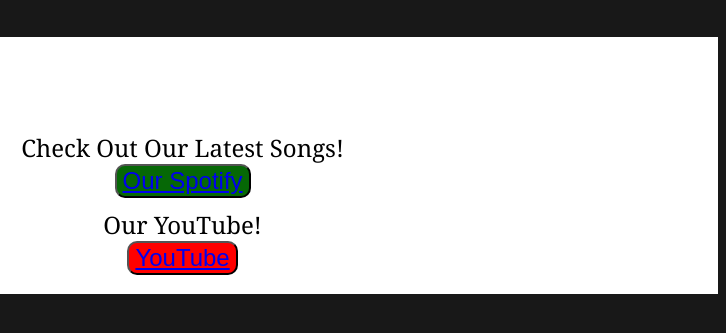
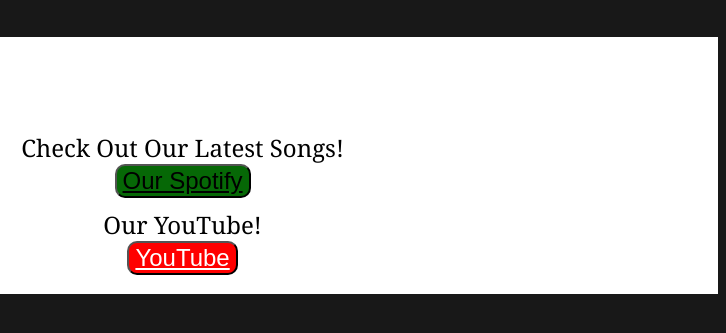
Before and after one commit to PeskyPenguin923/a-mummers-farce, a plain HTML site: page index.html in a window 1280 px wide. Shown: the part 635-968 px from the top of the page, 554-1280 px from the left. Drawn offline with Linux system fonts and the light colour scheme.

Commit message:
Update social link colors

```diff
--- a/style.css
+++ b/style.css
@@ -112,6 +112,10 @@ body {
     border-radius: 10px;
 }
 
+.spotify-link {
+    color: black;
+}
+
 .youtube .heading {
     display: flex;
     justify-content: center;
@@ -127,6 +131,10 @@ body {
     margin-left: auto;
     margin-right: auto;
     border-radius: 10px;
+}
+
+.ytbutt a {
+    color: white;
 }
 
 .yt-preview {
```
